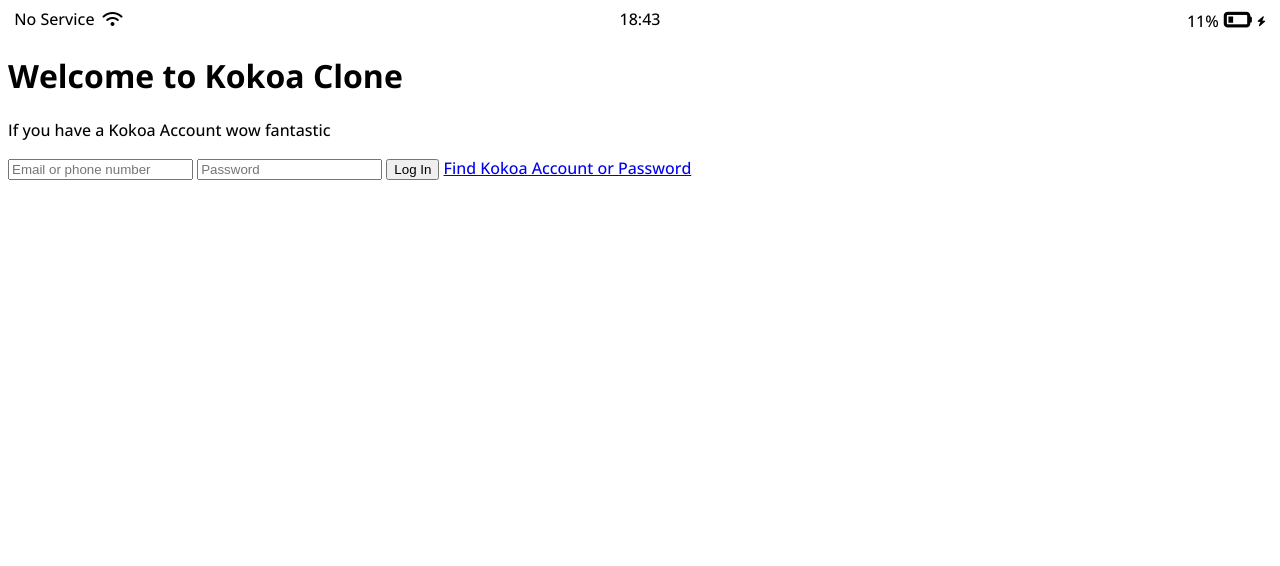
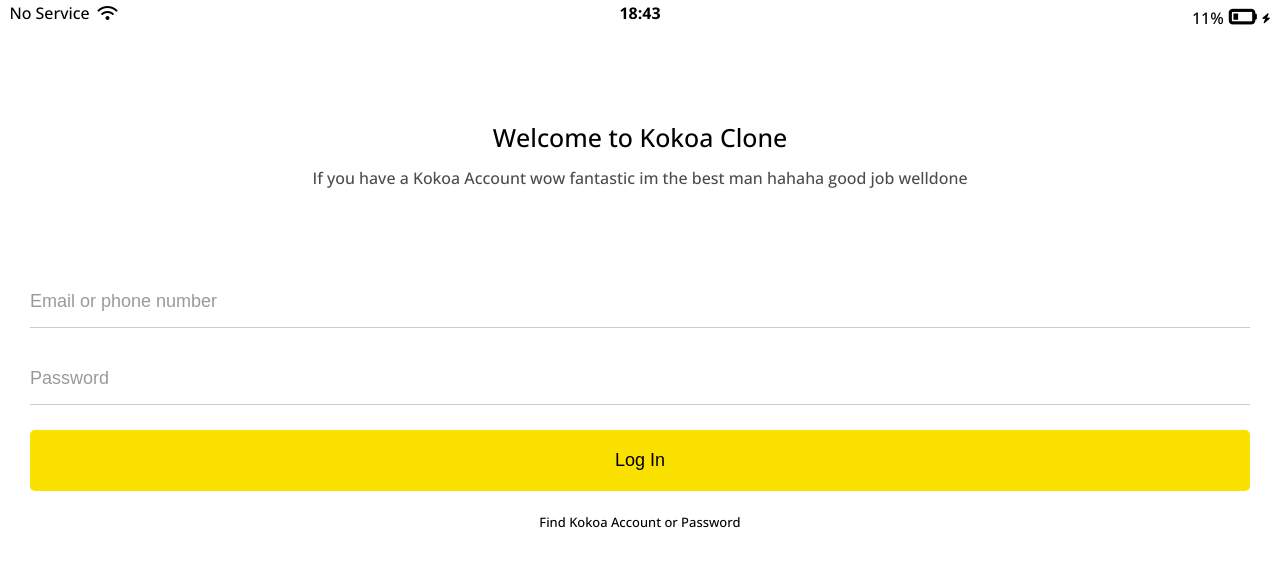
Before and after one commit to Kim-kangwoo/kokoa-clone-2024, a plain HTML site: page index.html in a window 1280 px wide. Drawn offline with nearby package versions, Linux system fonts and the light colour scheme.

Commit message:
2024/01/08 수업내용

```diff
--- /dev/null
+++ b/css/components/status-bar.css
@@ -0,0 +1,34 @@
+.status-bar {
+  display: flex;
+  justify-content: center;
+  padding: 5px 3px;
+}
+
+.status-bar__column {
+  width: 33%;
+}
+
+.status-bar__column:first-child span {
+  margin-right: 8px;
+}
+
+.status-bar__column:nth-child(2) {
+  display: flex;
+  justify-content: center;
+  font-weight: 515;
+}
+
+.status-bar__column:last-child {
+  display: flex;
+  justify-content: flex-end;
+  align-items: center;
+}
+
+.status-bar__column .fa-battery-quarter {
+  margin: 0px 5px;
+  font-size: 25px;
+}
+
+.status-bar__column .fa-bolt {
+  font-size: 10px;
+}
--- /dev/null
+++ b/css/reset.css
@@ -0,0 +1,128 @@
+html,
+body,
+div,
+span,
+applet,
+object,
+iframe,
+h1,
+h2,
+h3,
+h4,
+h5,
+h6,
+p,
+blockquote,
+pre,
+a,
+abbr,
+acronym,
+address,
+big,
+cite,
+code,
+del,
+dfn,
+em,
+img,
+ins,
+kbd,
+q,
+s,
+samp,
+small,
+strike,
+strong,
+sub,
+sup,
+tt,
+var,
+b,
+u,
+i,
+center,
+dl,
+dt,
+dd,
+ol,
+ul,
+li,
+fieldset,
+form,
+label,
+legend,
+table,
+caption,
+tbody,
+tfoot,
+thead,
+tr,
+th,
+td,
+article,
+aside,
+canvas,
+details,
+embed,
+figure,
+figcaption,
+footer,
+header,
+hgroup,
+menu,
+nav,
+output,
+ruby,
+section,
+summary,
+time,
+mark,
+audio,
+video {
+  margin: 0;
+  padding: 0;
+  border: 0;
+  font-size: 100%;
+  font: inherit;
+  vertical-align: baseline;
+}
+/* HTML5 display-role reset for older browsers */
+article,
+aside,
+details,
+figcaption,
+figure,
+footer,
+header,
+hgroup,
+menu,
+nav,
+section {
+  display: block;
+}
+body {
+  line-height: 1;
+}
+ol,
+ul {
+  list-style: none;
+}
+blockquote,
+q {
+  quotes: none;
+}
+blockquote:before,
+blockquote:after,
+q:before,
+q:after {
+  content: "";
+  content: none;
+}
+table {
+  border-collapse: collapse;
+  border-spacing: 0;
+}
+
+input:focus {
+  outline: none;
+}
--- /dev/null
+++ b/css/screens/login.css
@@ -0,0 +1,57 @@
+.welcome-header {
+  margin: 90px 0px;
+  text-align: center;
+  display: flex;
+  flex-direction: column;
+  align-items: center;
+}
+
+.welcome-header__title {
+  margin-bottom: 20px;
+  font-size: 25px;
+}
+
+.welcome-header__text {
+  width: 60%;
+  opacity: 0.7;
+}
+
+#login-form {
+  display: flex;
+  flex-direction: column;
+  margin: 0px 30px;
+}
+
+#login-form input {
+  padding: 15px 0px;
+  border: none;
+  font-size: 18px;
+  margin-bottom: 25px;
+}
+
+#login-form input:not([type="submit"]) {
+  border-bottom: 1px solid rgba(0, 0, 0, 0.2);
+  transition: border-color 0.3s ease-in-out;
+}
+
+#login-form input::placeholder {
+  color: rgba(0, 0, 0, 0.4);
+}
+
+#login-form input:focus {
+  border-color: var(--yellow);
+}
+
+#login-form input[type="submit"] {
+  background-color: var(--yellow);
+  cursor: pointer;
+  padding: 20px 0px;
+  border-radius: 5px;
+}
+
+#login-form a {
+  text-align: center;
+  text-decoration: none;
+  color: inherit;
+  font-size: 13px;
+}
--- a/css/styles.css
+++ b/css/styles.css
@@ -1,38 +1,12 @@
 @import url("https://fonts.googleapis.com/css2?family=Open+Sans:wght@500;700&display=swap");
+@import "reset.css";
+@import "variables.css";
+/* Components */
+@import "components/status-bar.css";
+
+/* Screens*/
+@import "screens/login.css";
 
 body {
   font-family: "Open Sans", sans-serif;
 }
-
-.status-bar {
-  display: flex;
-  justify-content: center;
-}
-
-.status-bar__column {
-  width: 33%;
-}
-
-.status-bar__column:first-child span {
-  margin-right: 8px;
-}
-
-.status-bar__column:nth-child(2) {
-  display: flex;
-  justify-content: center;
-}
-
-.status-bar__column:last-child {
-  display: flex;
-  justify-content: flex-end;
-  align-items: center;
-}
-
-.status-bar__column .fa-battery-quarter {
-  margin: 0px 5px;
-  font-size: 25px;
-}
-
-.status-bar__column .fa-bolt {
-  font-size: 10px;
-}
--- /dev/null
+++ b/css/variables.css
@@ -0,0 +1,3 @@
+:root {
+  --yellow: #fae100;
+}
--- a/index.html
+++ b/index.html
@@ -23,13 +23,14 @@
     <header class="welcome-header">
       <h1 class="welcome-header__title">Welcome to Kokoa Clone</h1>
       <p class="welcome-header__text">
-        If you have a Kokoa Account wow fantastic
+        If you have a Kokoa Account wow fantastic im the best man hahaha good
+        job welldone
       </p>
     </header>
 
-    <form id="login-form">
-      <input type="text" placeholder="Email or phone number" />
-      <input type="password" placeholder="Password" />
+    <form action="friends.html" method="get" id="login-form">
+      <input name="usename" type="text" placeholder="Email or phone number" />
+      <input name="password" type="password" placeholder="Password" />
       <input type="submit" value="Log In" />
       <a href="#">Find Kokoa Account or Password</a>
     </form>
```
Also changed, not shown: friends.html (added, +1 -0 lines).
